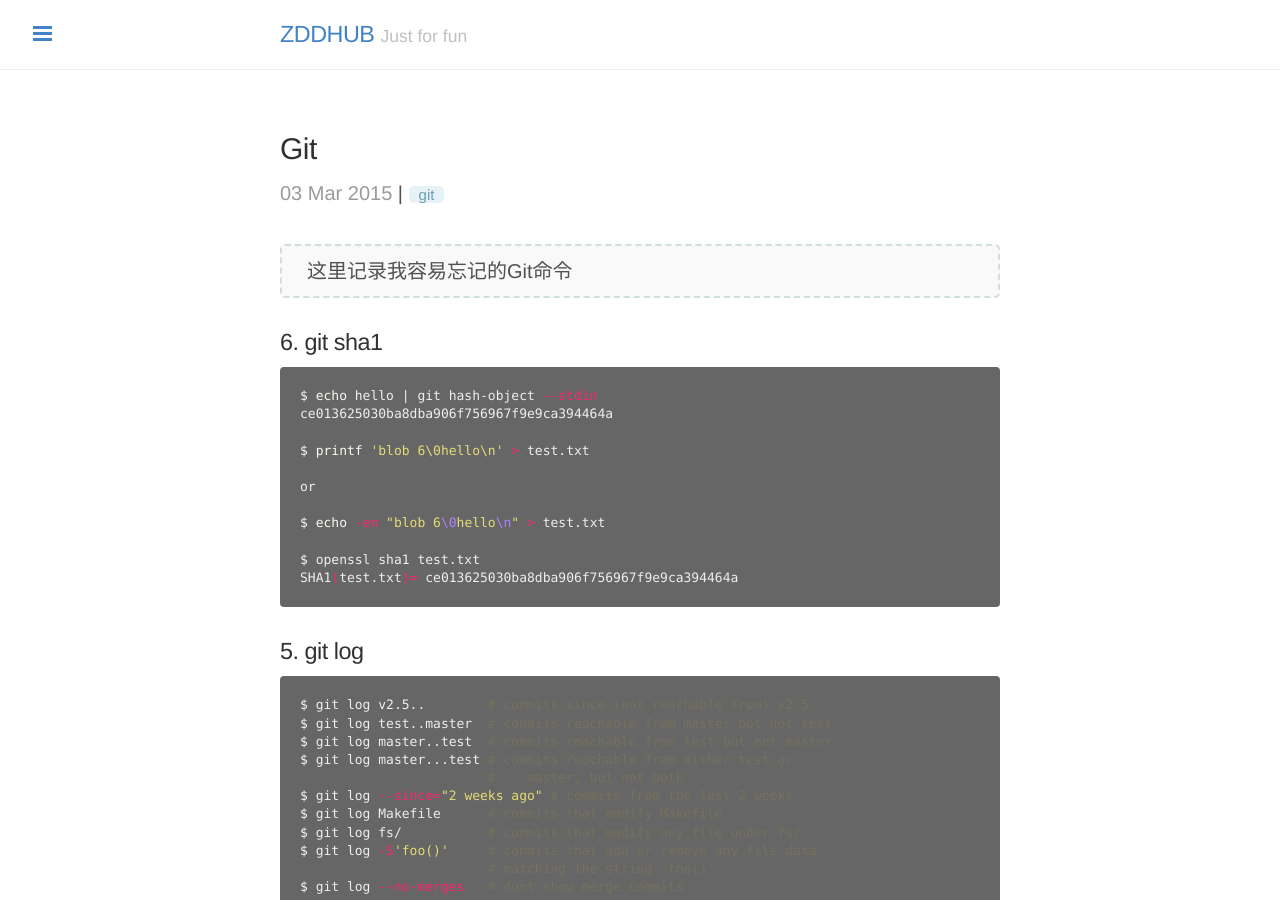
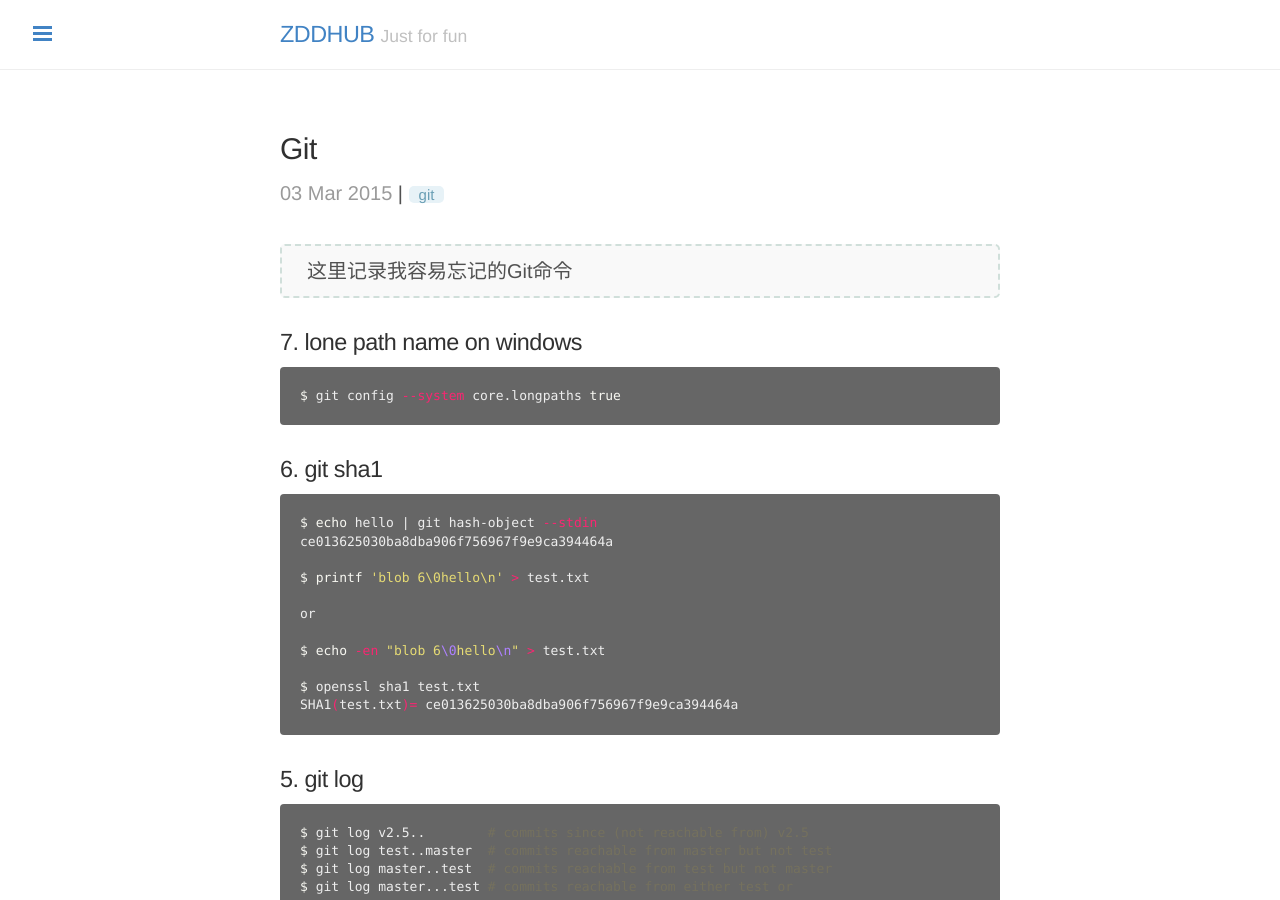
Before and after one commit to zddhub/zddhub.github.io, a Jekyll site: the page built from _posts/2015-03-03-git.md, in a window 1280 px wide and 900 px high. Built offline with Jekyll 4.4.1, drawn with Linux system fonts in a browser that asks for light colours; Markdown is read by kramdown in place of the engine named in the settings; comment, search, counter and statistics services are not loaded.

Commit message:
Edit blog: git.md
Add long path name on windows git bash

````diff
--- a/_posts/2015-03-03-git.md
+++ b/_posts/2015-03-03-git.md
@@ -8,6 +8,11 @@ tags: "git"
 > 这里记录我容易忘记的Git命令
 
 <!-- more -->
+
+### 7. lone path name on windows
+```sh
+$ git config --system core.longpaths true
+```
 
 ### 6. git sha1
 ```sh
````
